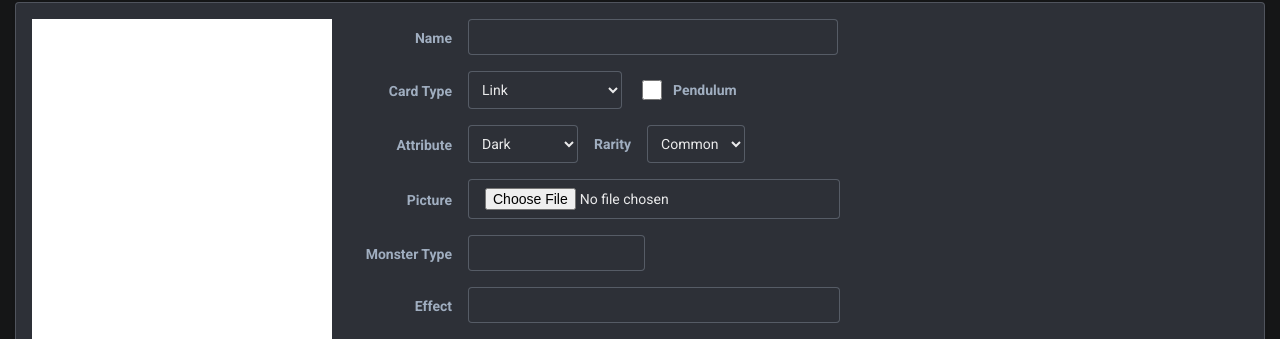
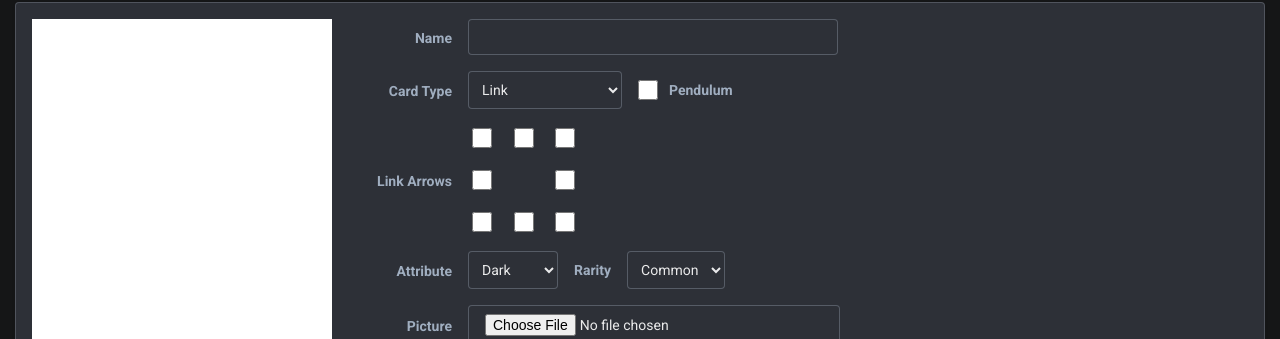
Before and after one commit to yudhitiarizki/clonecoding, a React (Create React App) app: page / in a window 1280 px wide. Shown: the part 320-659 px from the top of the page. Built offline with nearby package versions, Linux system fonts and the light colour scheme.

Commit message:
Input group part 3
Sudah bisa ganti tampilan input grup semuanya kecuali pendulum

```diff
--- a/src/assets/css/InputGroup.css
+++ b/src/assets/css/InputGroup.css
@@ -77,11 +77,27 @@ html, body{
 
 .card-type-select{
     max-width: 156px;
-    margin-right: 16px;
+}
+
+.link-arrows-container{
+    width: 110px;
+    display: flex;
+    flex-direction: column;
+}
+
+.link-arrows {
+    width: 110px;
+    display: flex;
+    flex-direction: row;
+    justify-content: space-between;
+}
+
+.row-2{
+    margin: 1rem 0;
 }
 
 .attribute-select{
-    max-width: 110px;
+    max-width: 90px;
 }
 
 .rarity-select{
@@ -101,6 +117,12 @@ html, body{
 }
 
 .checkbox-style{
+    width: 1.25rem;
+    height: 1.25rem;
+    margin-left: 16px;
+}
+
+.checkbox-arrow{
     width: 1.25rem;
     height: 1.25rem;
 }
--- a/src/components/InputGroup.jsx
+++ b/src/components/InputGroup.jsx
@@ -21,8 +21,28 @@ const InputGroup = () => {
         } else {
             document.getElementById("icon").style.display = 'none';
             document.getElementById("pendulum").style.display = 'flex';
+            document.getElementById("monster-type").style.display = 'flex';
+            document.getElementById("atk-dev").style.display = 'flex';
             document.getElementById("attribute-rarity").style.display = 'flex';
             document.getElementById("rarity").style.display = 'none';
+        }
+
+        if (cardType === 'link') {
+            document.getElementById("link-arrows").style.display = 'flex';
+        } else {
+            document.getElementById("link-arrows").style.display = 'none';
+        }
+
+        if (cardType === 'xyz') {
+            document.getElementById("rank").style.display = 'flex';
+        } else {
+            document.getElementById("rank").style.display = 'none';
+        }
+
+        if (cardType !== 'spell' && cardType !== 'trap' && cardType !== 'link' && cardType !== 'xyz') {
+            document.getElementById("level").style.display = 'flex';
+        } else {
+            document.getElementById("level").style.display = 'none';
         }
     }
 
@@ -78,23 +98,45 @@ const InputGroup = () => {
                     </div>
                 </div>
 
+                <div className='row-inputgroup' id='link-arrows'>
+                    <div className='field-label-container'>
+                        <label>Link Arrows</label>
+                    </div>
+                    <div className='link-arrows-container'>
+                        <div className='link-arrows'>
+                            <input type={'checkbox'} className='checkbox-arrow' />
+                            <input type={'checkbox'} className='checkbox-arrow' />
+                            <input type={'checkbox'} className='checkbox-arrow' />
+                        </div>
+                        <div className='link-arrows row-2'>
+                            <input type={'checkbox'} className='checkbox-arrow' />
+                            <input type={'checkbox'} className='checkbox-arrow' />
+                        </div>
+                        <div className='link-arrows'>
+                            <input type={'checkbox'} className='checkbox-arrow' />
+                            <input type={'checkbox'} className='checkbox-arrow' />
+                            <input type={'checkbox'} className='checkbox-arrow' />
+                        </div>
+                    </div>
+                </div>
+
                 <div className='row-inputgroup' id='attribute-rarity'>
                     <div className='field-label-container'>
                         <label>Attribute</label>
                     </div>
                     <select className='input-field select-style attribute-select'>
-                        <option>Dark</option>
-                        <option>Light</option>
-                        <option>Fire</option>
-                        <option>Earth</option>
-                        <option>Water</option>
-                        <option>Wind</option>
-                        <option>Laugh</option>
-                        <option>Divine</option>
-                        <option>Boss (Start)</option>
-                        <option>Boss (1)</option>
-                        <option>Boss (2)</option>
-                        <option>Boss (3)</option>
+                        <option value='dark'>Dark</option>
+                        <option value='light'>Light</option>
+                        <option value='fire'>Fire</option>
+                        <option value='earth'>Earth</option>
+                        <option value='water'>Water</option>
+                        <option value='wind'>Wind</option>
+                        <option value='laugh'>Laugh</option>
+                        <option value='divine'>Divine</option>
+                        <option value='boss (start)'>Boss (Start)</option>
+                        <option value='boss (1)'>Boss (1)</option>
+                        <option value='darkboss (2)'>Boss (2)</option>
+                        <option value='boss (3)'>Boss (3)</option>
                     </select>
                     <div className='right-input-style'>
                         <label className='right-input-label'>Rarity</label>
@@ -117,9 +159,30 @@ const InputGroup = () => {
                     </select>
                 </div>
 
-                <div className='row-inputgroup' style={{ 'display': 'none' }}>
+                <div className='row-inputgroup' id='level' style={{ 'display': 'none' }}>
                     <div className='field-label-container'>
                         <label>Level</label>
+                    </div>
+                    <select className='input-field select-style'>
+                        <option value={0}>0</option>
+                        <option value={1}>1</option>
+                        <option value={2}>2</option>
+                        <option value={3}>3</option>
+                        <option value={4}>4</option>
+                        <option value={5}>5</option>
+                        <option value={6}>6</option>
+                        <option value={7}>7</option>
+                        <option value={8}>8</option>
+                        <option value={9}>9</option>
+                        <option value={10}>10</option>
+                        <option value={11}>11</option>
+                        <option value={12}>12</option>
+                    </select>
+                </div>
+
+                <div className='row-inputgroup' id='rank' style={{ 'display': 'none' }}>
+                    <div className='field-label-container'>
+                        <label>Rank</label>
                     </div>
                     <select className='input-field select-style'>
                         <option value={0}>0</option>
```
